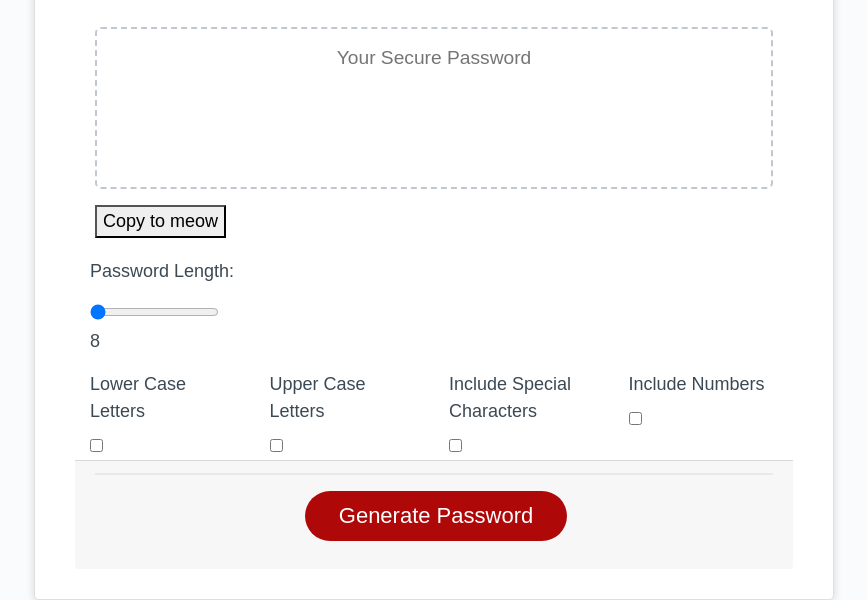
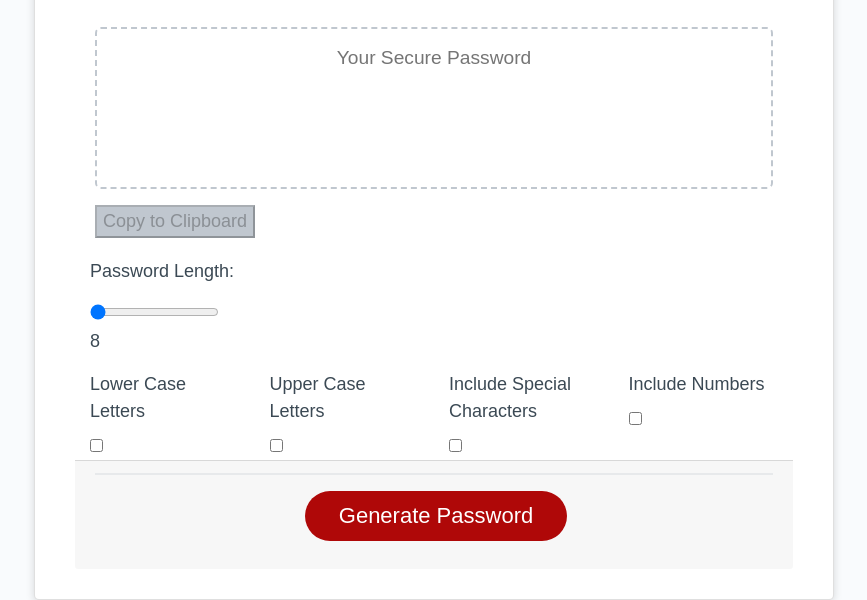
Before and after one commit to lhirsch1/passwordGenerator, a plain HTML site: page index.html in a window 1280 px wide. Shown: the part 213-813 px from the top of the page, without its empty margins (206-1073 px from the left). Drawn offline with nearby package versions, Linux system fonts and the light colour scheme.

Commit message:
copy button disabled if no password

```diff
--- a/index.html
+++ b/index.html
@@ -28,7 +28,7 @@
             aria-label="Generated Password"
           ></textarea>
           <p class="passFail"></p>
-          <button class="copyBtn">Copy to meow</button>
+          <button class="copyBtn" disabled>Copy to Clipboard</button>
         </div>
         <div class="container">
           <div class="row">
--- a/script.js
+++ b/script.js
@@ -134,7 +134,11 @@ function generatePassword(){
 
   //button uses web api to use navigator object to copy password
   var copyBtn = document.querySelector(".copyBtn");
+
+  copyBtn.disabled = false;
+
   //adds event listener for button
+  //this is an asynchronous
   copyBtn.addEventListener("click", async event =>{
 
     copyText = passwordText.value;
```
